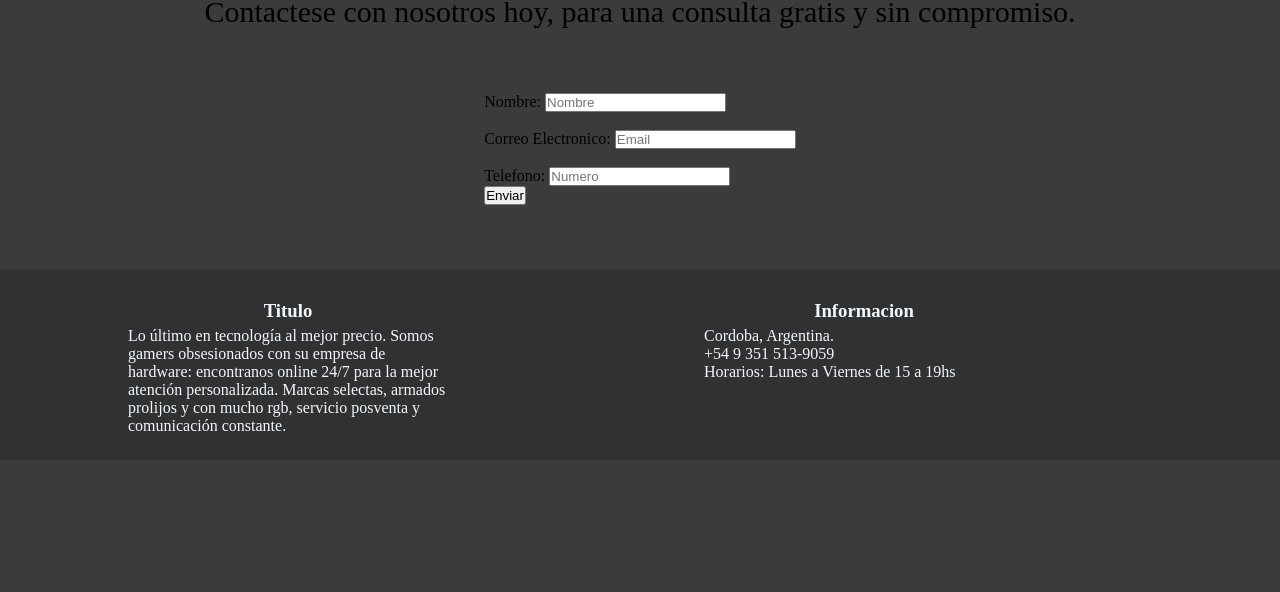
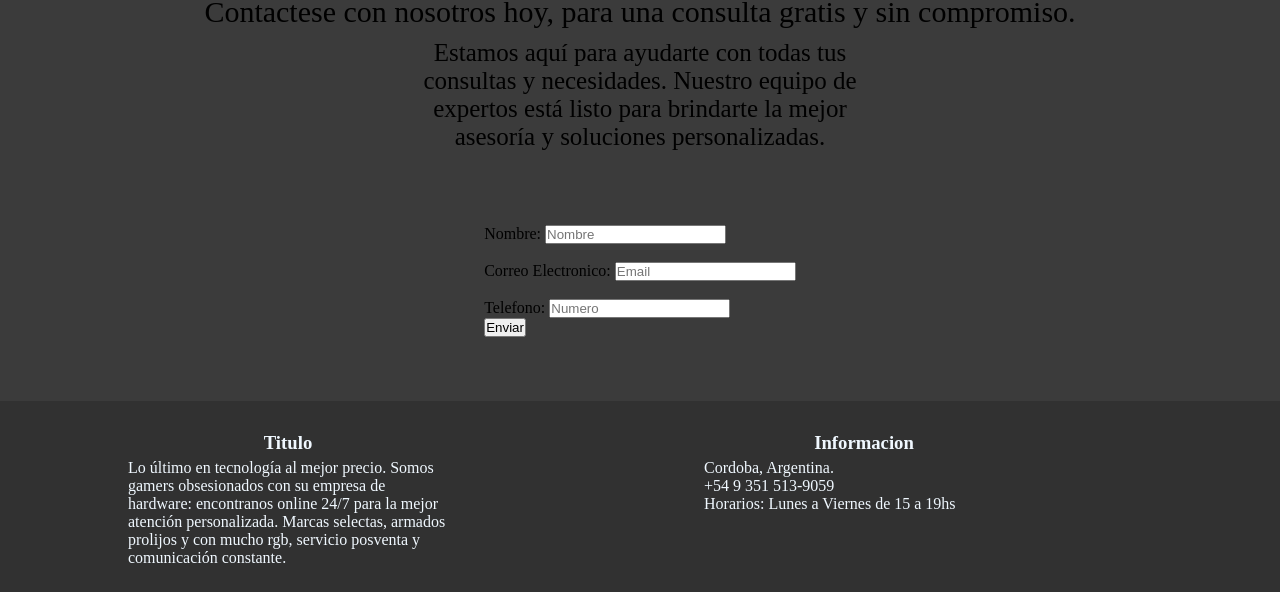
Before and after one commit to Romaa83/TP1_AW1, a website: page Formulario.html in a window 1280 px wide. Shown: the part 285-877 px from the top of the page. Before the commit the page ends 800 px from the top, so only its background shows below. Drawn offline with Linux system fonts and the light colour scheme.

Commit message:
Parrafo-Formulario

```diff
--- a/Formulario.html
+++ b/Formulario.html
@@ -19,6 +19,8 @@
         <section class="Texto__Formulario">
             <h2 class="TItulo__Formulario"> CONTACTATE CON NOSOTROS</h2>
             <p class="Parrafo__Formulario">Contactese con nosotros hoy, para una consulta gratis y sin compromiso.</p>
+            <p class="Parrafo__Formulario2">Estamos aquí para ayudarte con todas tus consultas y necesidades.
+                Nuestro equipo de expertos está listo para brindarte la mejor asesoría y soluciones personalizadas.</p>
         </section>
         <form id="form" action="./Formulario.html" method="post">
             <label for="Nombre">Nombre:</label> <input type="text" placeholder="Nombre"><br><br>
--- a/css/style.css
+++ b/css/style.css
@@ -111,6 +111,7 @@ footer{
     display: flex;
     flex-direction: row;
     background-color: #313131;
+    margin-top: auto;
 }
 
 .Primera_Parte{
@@ -172,10 +173,18 @@ footer{
         gap: 30px;
     }
 }
+.Parrafo__Formulario2{
+    font-size: 25px;
+    padding: 10px;
+    width: 40%;
+    align-items: center;
+    text-align: center;
+}
 
 .Texto__Formulario{
     display: flex;
     flex-direction: column;
+    align-items: center;
     font-size: 30px;
     padding: 5%;
 }
```
